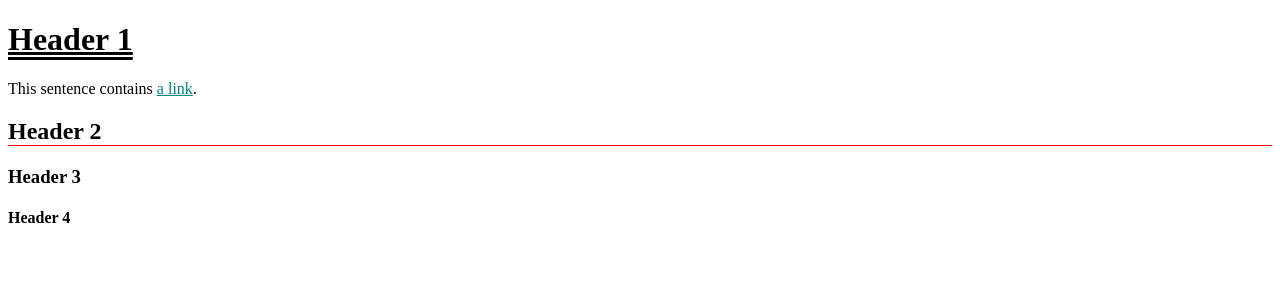
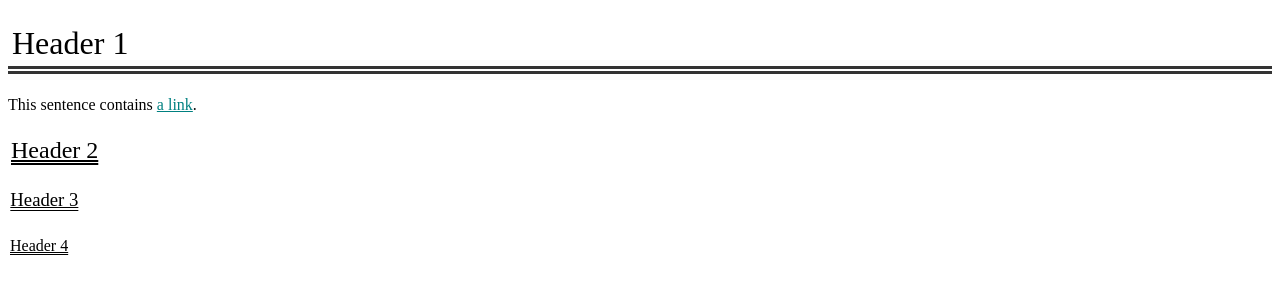
Before and after one commit to JamesGauvreau/neocity, a plain HTML site: page public/ao3-test.html in a window 1280 px wide. Drawn offline with Linux system fonts and the light colour scheme.

Commit message:
final test

```diff
--- a/public/ao3-test.css
+++ b/public/ao3-test.css
@@ -3,11 +3,14 @@ a {
   }
 
 h1 {
+    font-weight: 500;
+    padding: 0.125em;
+    border-bottom: 0.25em double #333;
+}
+
+h2, h3, h4 {
+    font-weight: 500;
+    padding: 0.125em;
     text-decoration-line: underline;
     text-decoration-style: double;
 }
-
-h2 {
-    border-bottom: 1px red solid;
-    border-bottom-style: double;
-}
```
